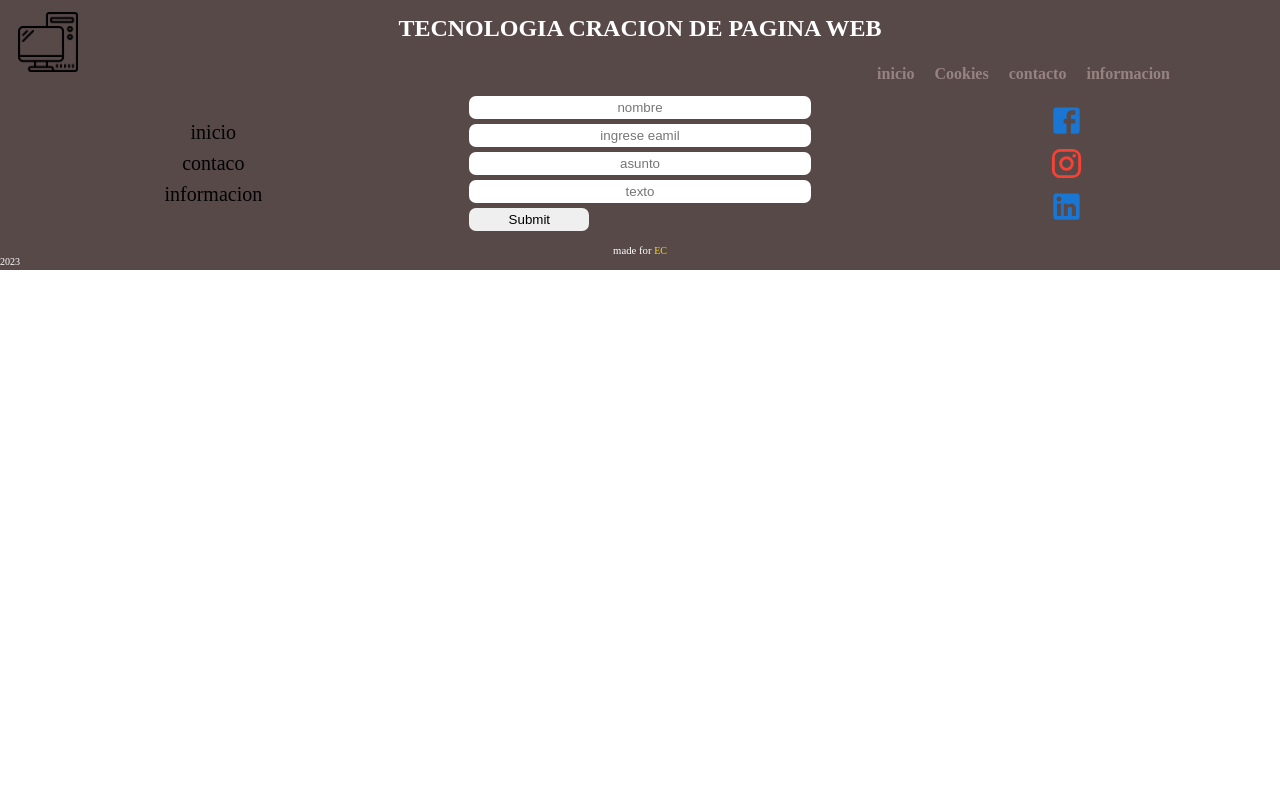
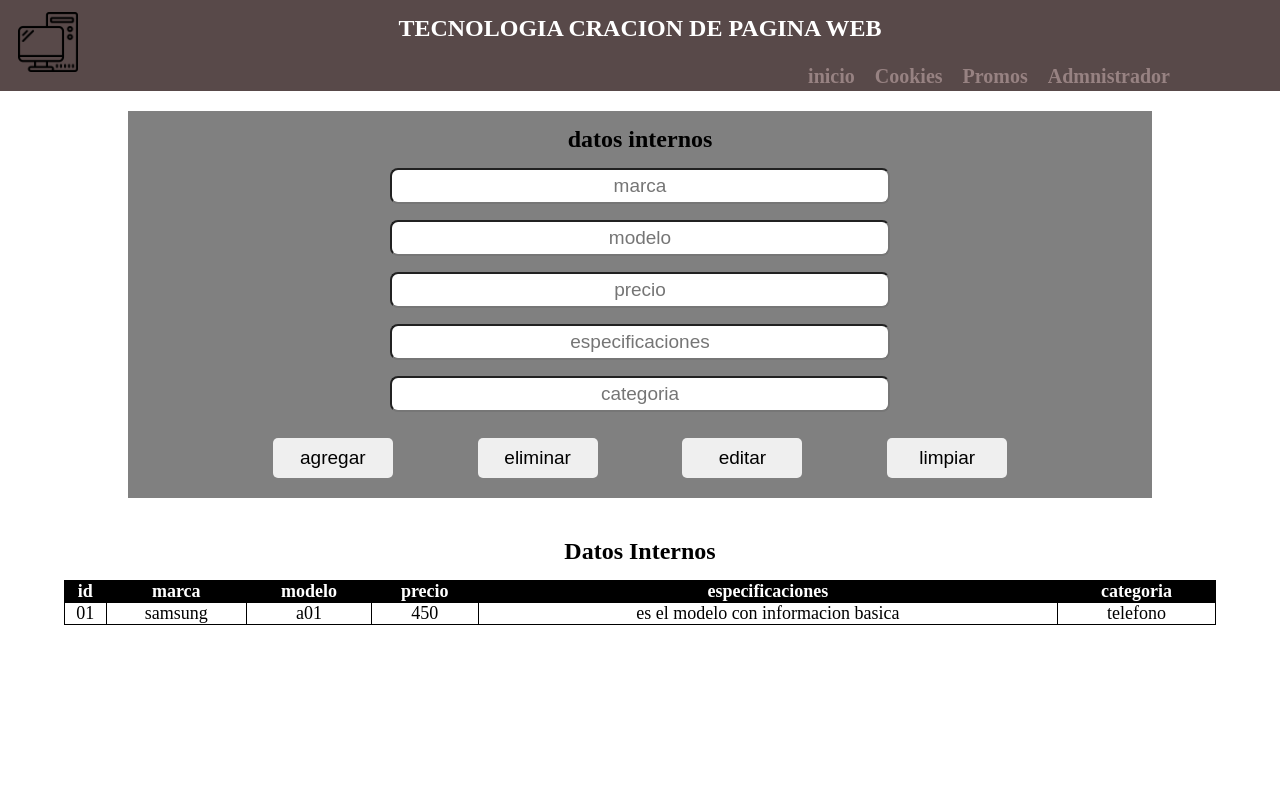
Before and after one commit to edG5LATAN/blog-ed, a React (Vite) app: page /administrador in a window 1280 px wide. Shown: the top 800 px of the page. Built offline with nearby package versions, Linux system fonts and the light colour scheme.

Commit message:
creacion de administrador

```diff
--- a/src/App.jsx
+++ b/src/App.jsx
@@ -4,6 +4,8 @@ import Header from './components/header/Header'
 import Footer from './components/footer/Footer'
 import Home from './components/home/Home'
 import Cookies from './components/cookies/Cookies'
+import Promociones from './components/promociones/Promociones'
+import Administrador from './components/administrador/Administrador'
 
 function App() {
 
@@ -14,6 +16,8 @@ function App() {
        <Routes>
         <Route path='/' element={<Home />} />
         <Route path='/cookies' element={<Cookies />} />
+        <Route path='/promos' element={<Promociones />}/>
+        <Route path='/administrador' element={<Administrador />} />
        </Routes>
       <Footer />
      </BrowserRouter>
--- /dev/null
+++ b/src/components/administrador/Administrador.css
@@ -0,0 +1,69 @@
+.administrador{
+  /* background-color: red; */
+  min-height: 800px;
+  height: auto;
+  display: flex;
+  align-items: center;
+  flex-direction: column;
+  padding: 20px 0;
+}
+.administrador-form{
+  width: 80%;
+  background-color: gray;
+  display: grid;
+}
+.administrador-form>form{
+  width: 100%;
+  display: flex;
+  flex-direction: column;
+  align-items: center;
+  justify-content: center;
+  gap: 1em;
+}
+.administrador-form>form>input{
+  padding: 5px;
+  font-size: 19px;
+  border-radius: 8px;
+  text-align: center;
+  width: 500px;
+}
+.administrador-botones{
+  width: 80%;
+  display: flex;
+  justify-content: space-around;
+  align-items: center;
+  margin:10px 0 20px 0;
+}
+.administrador-botones>button{
+  width: 120px;
+  padding: 9px;
+  font-size: 19px;
+  border: none;
+  border-radius: 5px;
+
+}
+.administrador-tabla{
+  margin: 15px 0;
+  padding: 10px 0;
+  width: 100%;
+  /* background-color: blue; */
+  display: flex;
+  justify-content: center;
+  align-items: center;
+  flex-direction: column;
+}
+.administrador-tabla>table{
+  width: 90% ;
+  background-color: white;
+  text-align: center;
+  border: 1px solid black;
+  border-collapse: collapse;
+}
+.administrador-tabla>table>thead>tr>th{
+  background-color: black;
+  color: white;
+}
+.administrador-tabla>table>tr, td ,th{
+  border: 1px solid black;
+  font-size: 18px;
+}
--- /dev/null
+++ b/src/components/administrador/Administrador.jsx
@@ -0,0 +1,52 @@
+import React from "react";
+import "./Administrador.css";
+
+function Administrador() {
+  return (
+    <div className="administrador">
+      <div className="administrador-form">
+        <h2>datos internos</h2>
+        <form action="">
+          <input type="text" placeholder="marca" />
+          <input type="text" placeholder="modelo" />
+          <input type="text" placeholder="precio" />
+          <input type="text" placeholder="especificaciones" />
+          <input type="text" placeholder="categoria" />
+          <div className="administrador-botones">
+            <button>agregar</button>
+            <button>eliminar</button>
+            <button>editar</button>
+            <button>limpiar</button>
+          </div>
+        </form>
+      </div>
+      <div className="administrador-tabla">
+        <h2>Datos Internos</h2>
+        <table>
+          <thead>
+            <tr>
+              <th>id</th>
+              <th>marca</th>
+              <th>modelo</th>
+              <th>precio</th>
+              <th>especificaciones</th>
+              <th>categoria</th>
+            </tr>
+          </thead>
+          <tbody>
+            <tr>
+              <td>01</td>
+              <td>samsung</td>
+              <td>a01</td>
+              <td>450</td>
+              <td>es el modelo con informacion basica</td>
+              <td>telefono</td>
+            </tr>
+          </tbody>
+        </table>
+      </div>
+    </div>
+  );
+}
+
+export default Administrador;
--- a/src/components/header/Header.css
+++ b/src/components/header/Header.css
@@ -34,6 +34,7 @@
   list-style: none;
   color: rgb(151, 130, 130);
   font-weight: bold;
+  font-size: 20px;
 }
 .header-nav>ul>li:hover{
   cursor: pointer;
--- a/src/components/header/Header.jsx
+++ b/src/components/header/Header.jsx
@@ -18,8 +18,8 @@ function Header() {
         <ul>
         <li onClick={()=>cokie('/')}>inicio</li>
         <li onClick={()=>cokie('/cookies')}>Cookies</li>
-         <li>contacto</li>
-         <li>informacion</li>
+         <li onClick={()=>cokie('/promos')}>Promos</li>
+         <li onClick={()=>cokie('/administrador')}>Admnistrador</li>
         </ul>
       </nav>
     </div>
--- /dev/null
+++ b/src/components/opciones/Opciones.css
@@ -0,0 +1,16 @@
+.opciones{
+  width: 100%;
+  display: flex;
+  justify-content: center;
+  align-items: center;
+  margin: 10px auto;
+}
+.opciones>select{
+  width: 300px;
+  padding: 5px;
+  text-align: center;
+  font-size: 19px;
+}
+.opciones>select>option{
+  font-size: 19px;
+}
--- /dev/null
+++ b/src/components/opciones/Opciones.jsx
@@ -0,0 +1,19 @@
+import React from 'react'
+import './Opciones.css'
+
+
+
+function Opciones() {
+  return (
+    <div className='opciones'>
+      <select name="" id="">
+      <option value="">Telefono</option>
+      <option value="">Computacion</option>
+      <option value="">telefonos</option>
+      <option value="">Telefono</option>
+      </select>
+    </div>
+  )
+}
+
+export default Opciones
--- /dev/null
+++ b/src/components/promociones/Promociones.css
@@ -0,0 +1,60 @@
+.promociones{
+  width: 100%;
+  min-height: 1000px;
+  height: auto;
+  padding: 20px 0;
+  display: flex;
+  justify-content: center;
+}
+.promociones-contenedor{
+  width: 90%;
+}
+.promo{
+ width: 100%;
+ display: flex;
+justify-content: space-between;
+flex-wrap: wrap;
+}
+.caja{
+  width: 280px;
+  height: auto;
+  border: 1px solid gray;
+  border-radius: 10px;
+  box-shadow: 2px 2px 2px 2px;
+  padding: 5px;
+  margin: 9px;
+}
+.caja-h{
+  text-align: center;
+  font-size: 19px;
+  font-weight: bolder;
+  text-transform: uppercase;
+}
+.caja-img{
+  width: 100%;
+  height: 280px;
+}
+.caja:hover{
+  scale: 1.02;
+  cursor: pointer;
+  background-color: lightsteelblue;
+}
+.caja-botones{
+  display: flex;
+  justify-content: center;
+  align-items: center;
+  padding: 5px;
+}
+.caja-btn{
+  padding: 5px;
+  width: 150px;
+  border-radius: 9px;
+  font-size: 19px;
+}
+.caja-btn:hover{
+  cursor: pointer;
+  background-color: lightblue;
+}
+.caja-btn:active{
+  background-color: lightcyan;
+}
--- /dev/null
+++ b/src/components/promociones/Promociones.jsx
@@ -0,0 +1,75 @@
+import React from 'react'
+import './Promociones.css'
+import Opciones from '../opciones/Opciones'
+
+function Promociones() {
+  return (
+    <div className='promociones'>
+      <div className='promociones-contenedor'>
+       <h2>Promociones</h2>
+       <Opciones />
+       <p></p>
+
+       <div className='promo'>
+         <div className='caja'>
+          <img className='caja-img' src="img/faviconPc.png" alt="imagen caja" />
+          <h5 className='caja-h'>marca</h5>
+          <p className='caja-p'>modelo</p>
+          <p className='caja-p'>precio</p>
+          <p className='caja-p'>especificicaiones tecnicas de
+            producto
+          </p>
+          <div className='caja-botones'>
+            <button className='caja-btn'>comprar</button>
+          </div>
+         </div>
+
+         <div className='caja'>
+          <img className='caja-img' src="img/faviconPc.png" alt="imagen caja" />
+          <h5 className='caja-h'>marca</h5>
+          <p className='caja-p'>modelo</p>
+          <p className='caja-p'>precio</p>
+          <p className='caja-p'>especificicaiones tecnicas de
+            producto
+          </p>
+          <div className='caja-botones'>
+            <button className='caja-btn'>comprar</button>
+          </div>
+         </div>
+
+         <div className='caja'>
+          <img className='caja-img' src="img/faviconPc.png" alt="imagen caja" />
+          <h5 className='caja-h'>marca</h5>
+          <p className='caja-p'>modelo</p>
+          <p className='caja-p'>precio</p>
+          <p className='caja-p'>especificicaiones tecnicas de
+            producto
+          </p>
+          <div className='caja-botones'>
+            <button className='caja-btn'>comprar</button>
+          </div>
+         </div>
+
+         <div className='caja'>
+          <img className='caja-img' src="img/faviconPc.png" alt="imagen caja" />
+          <h5 className='caja-h'>marca</h5>
+          <p className='caja-p'>modelo</p>
+          <p className='caja-p'>precio</p>
+          <p className='caja-p'>especificicaiones tecnicas de
+            producto
+          </p>
+          <div className='caja-botones'>
+            <button className='caja-btn'>comprar</button>
+          </div>
+         </div>
+
+       </div>
+
+
+    </div>
+    </div>
+
+  )
+}
+
+export default Promociones
```
